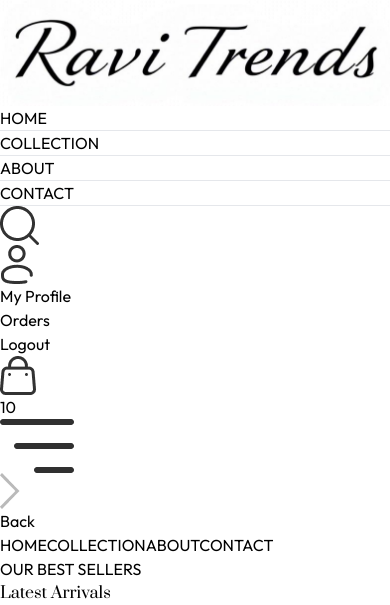
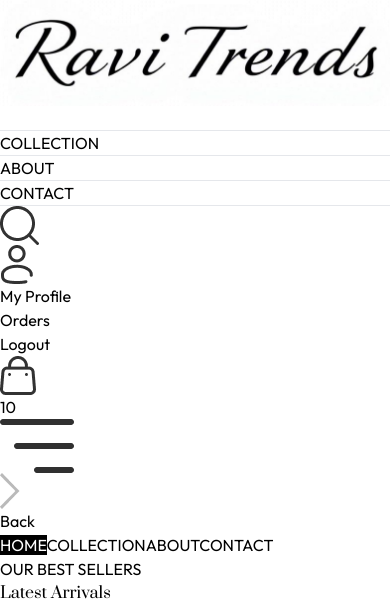
Before and after one commit to ravidu001/RaviTrends, a React (Vite) app in the folder frontend/: page / in a window 390 px wide. Shown: the top 605 px of the page. Built offline with nearby package versions, Linux system fonts and the light colour scheme.

Commit message:
feat: wrap logo in Link component for navigation and update active link styles in index.css

```diff
--- a/frontend/src/components/Navbar.jsx
+++ b/frontend/src/components/Navbar.jsx
@@ -7,7 +7,9 @@
     const [visible, setVisible] = useState(false);
   return (
     <div className='flex items-center justify-between py-5 font-medium'>
-        <img src={assets.logo8} alt="logo" className='w-36' />
+        <Link to='/' className='flex items-center gap-2'>
+            <img src={assets.logo8} alt="logo" className='w-36' />
+        </Link>
 
         <ul className='hidden sm:flex gap-5 text-sm text-gray-700 hidden'>
             <NavLink to='/' className='flex flex-col items-center gap-1'>
--- a/frontend/src/index.css
+++ b/frontend/src/index.css
@@ -17,3 +17,10 @@
   font-weight: 400;
   font-style: normal;
 }
+
+@media (max-width: 640px) {
+  a.active {
+    background-color: black;
+    color: white;
+  }
+}
```
